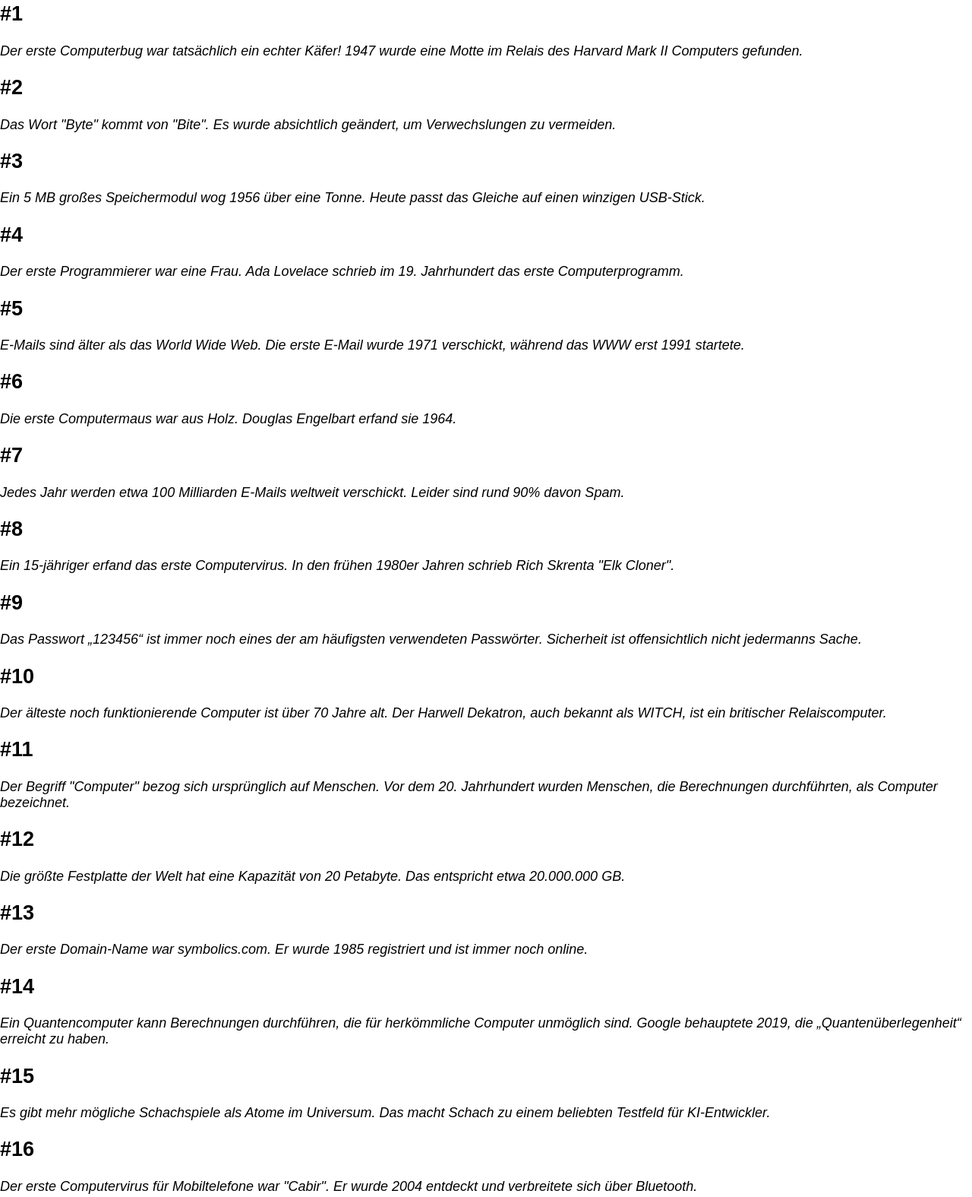
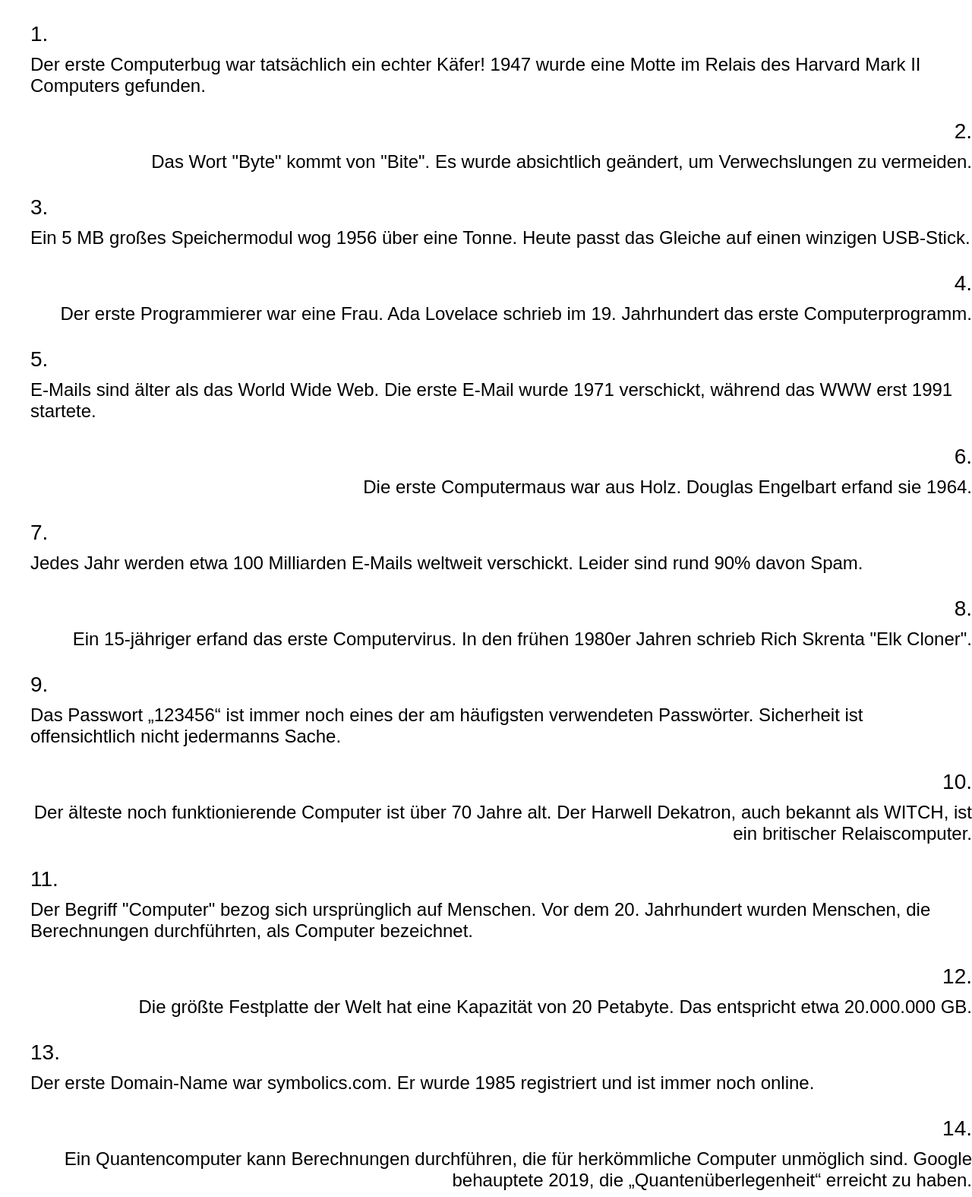
Before and after one commit to Entlino/Modul293, a plain HTML site: page funfacts.html in a window 1280 px wide. Shown: the part 157-1732 px from the top of the page at 76% size. Drawn offline with Linux system fonts and the light colour scheme.

Commit message:
Update funfacts.html

```diff
--- a/funfacts.html
+++ b/funfacts.html
@@ -18,132 +18,112 @@
       <a href="funfacts.html">Fun Facts</a>
     </div>
 
-    <div class="FunFacts">
-      <h2 class="number">#1</h2>
-      <p class="funfact">
+    <ol class="FunFacts">
+      <li>
         Der erste Computerbug war tatsächlich ein echter Käfer! 1947 wurde eine
         Motte im Relais des Harvard Mark II Computers gefunden.
-      </p>
+      </li>
 
-      <h2 class="number2">#2</h2>
-      <p class="funfact2">
+      <li>
         Das Wort "Byte" kommt von "Bite". Es wurde absichtlich geändert, um
         Verwechslungen zu vermeiden.
-      </p>
+      </li>
 
-      <h2 class="number">#3</h2>
-      <p class="funfact">
+      <li>
         Ein 5 MB großes Speichermodul wog 1956 über eine Tonne. Heute passt das
         Gleiche auf einen winzigen USB-Stick.
-      </p>
+      </li>
 
-      <h2 class="number2">#4</h2>
-      <p class="funfact2">
+      <li>
         Der erste Programmierer war eine Frau. Ada Lovelace schrieb im 19.
         Jahrhundert das erste Computerprogramm.
-      </p>
+      </li>
 
-      <h2 class="number">#5</h2>
-      <p class="funfact">
+      <li>
         E-Mails sind älter als das World Wide Web. Die erste E-Mail wurde 1971
         verschickt, während das WWW erst 1991 startete.
-      </p>
+      </li>
 
-      <h2 class="number2">#6</h2>
-      <p class="funfact2">
+      <li>
         Die erste Computermaus war aus Holz. Douglas Engelbart erfand sie 1964.
-      </p>
+      </li>
 
-      <h2 class="number">#7</h2>
-      <p class="funfact">
+      <li>
         Jedes Jahr werden etwa 100 Milliarden E-Mails weltweit verschickt.
         Leider sind rund 90% davon Spam.
-      </p>
+      </li>
 
-      <h2 class="number2">#8</h2>
-      <p class="funfact2">
+      <li>
         Ein 15-jähriger erfand das erste Computervirus. In den frühen 1980er
         Jahren schrieb Rich Skrenta "Elk Cloner".
-      </p>
+      </li>
 
-      <h2 class="number">#9</h2>
-      <p class="funfact">
+      <li>
         Das Passwort „123456“ ist immer noch eines der am häufigsten verwendeten
         Passwörter. Sicherheit ist offensichtlich nicht jedermanns Sache.
-      </p>
+      </li>
 
-      <h2 class="number2">#10</h2>
-      <p class="funfact2">
+      <li>
         Der älteste noch funktionierende Computer ist über 70 Jahre alt. Der
         Harwell Dekatron, auch bekannt als WITCH, ist ein britischer
         Relaiscomputer.
-      </p>
+      </li>
 
-      <h2 class="number">#11</h2>
-      <p class="funfact">
+      <li>
         Der Begriff "Computer" bezog sich ursprünglich auf Menschen. Vor dem 20.
         Jahrhundert wurden Menschen, die Berechnungen durchführten, als Computer
         bezeichnet.
-      </p>
+      </li>
 
-      <h2 class="number2">#12</h2>
-      <p class="funfact2">
+      <li>
         Die größte Festplatte der Welt hat eine Kapazität von 20 Petabyte. Das
         entspricht etwa 20.000.000 GB.
-      </p>
+      </li>
 
-      <h2 class="number">#13</h2>
-      <p class="funfact">
+      <li>
         Der erste Domain-Name war symbolics.com. Er wurde 1985 registriert und
         ist immer noch online.
-      </p>
+      </li>
 
-      <h2 class="number2">#14</h2>
-      <p class="funfact2">
+      <li>
         Ein Quantencomputer kann Berechnungen durchführen, die für herkömmliche
         Computer unmöglich sind. Google behauptete 2019, die
         „Quantenüberlegenheit“ erreicht zu haben.
-      </p>
+      </li>
 
-      <h2 class="number">#15</h2>
-      <p class="funfact">
+      <li>
         Es gibt mehr mögliche Schachspiele als Atome im Universum. Das macht
         Schach zu einem beliebten Testfeld für KI-Entwickler.
-      </p>
+      </li>
 
-      <h2 class="number2">#16</h2>
-      <p class="funfact2">
+      <li>
         Der erste Computervirus für Mobiltelefone war "Cabir". Er wurde 2004
         entdeckt und verbreitete sich über Bluetooth.
-      </p>
+      </li>
 
-      <h2 class="number">#17</h2>
-      <p class="funfact">
+      <li>
         Die Turing-Maschine, ein theoretisches Modell von Computern, wurde 1936
         von Alan Turing entwickelt. Sie ist die Grundlage für moderne
         Informatik.
-      </p>
+      </li>
 
-      <h2 class="number2">#18</h2>
-      <p class="funfact2">
+      <li>
         Moores Gesetz besagt, dass sich die Anzahl der Transistoren auf einem
         Mikrochip etwa alle zwei Jahre verdoppelt. Dies hat sich seit den 1960er
         Jahren weitgehend bewahrheitet.
-      </p>
+      </li>
 
-      <h2 class="number">#19</h2>
-      <p class="funfact">
+      <li>
         „Captcha“ steht für „Completely Automated Public Turing test to tell
         Computers and Humans Apart“. Diese Tests verhindern, dass Bots Zugang zu
         Websites erhalten.
-      </p>
+      </li>
 
-      <h2 class="number2">#20</h2>
-      <p class="funfact2">
+      <li>
         Bill Gates, Mitbegründer von Microsoft, programmierte im Alter von 13
         Jahren sein erstes Computerprogramm. Es war ein Tic-Tac-Toe-Spiel.
-      </p>
-    </div>
+      </li>
+    </ol>
 
     <div class="footer">
       <p id="greatWebsite">The end of this great Website has been reached.</p>
```
